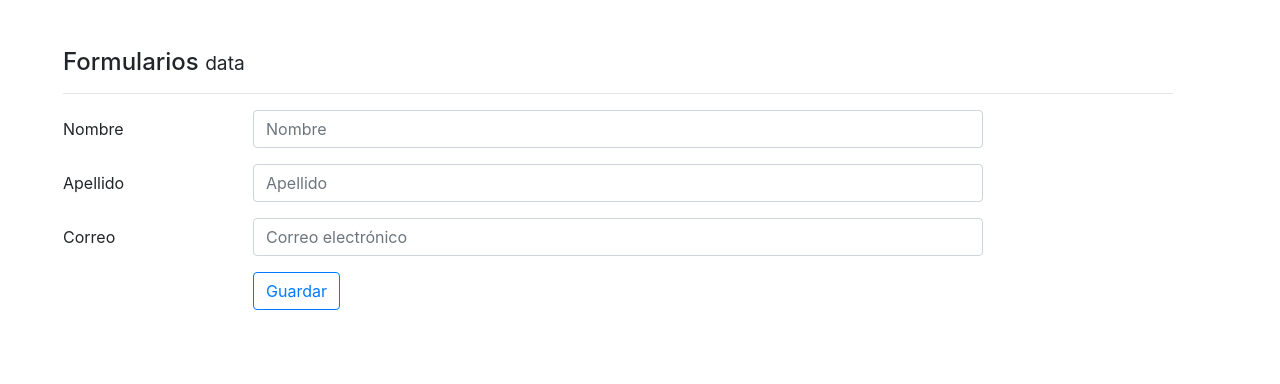
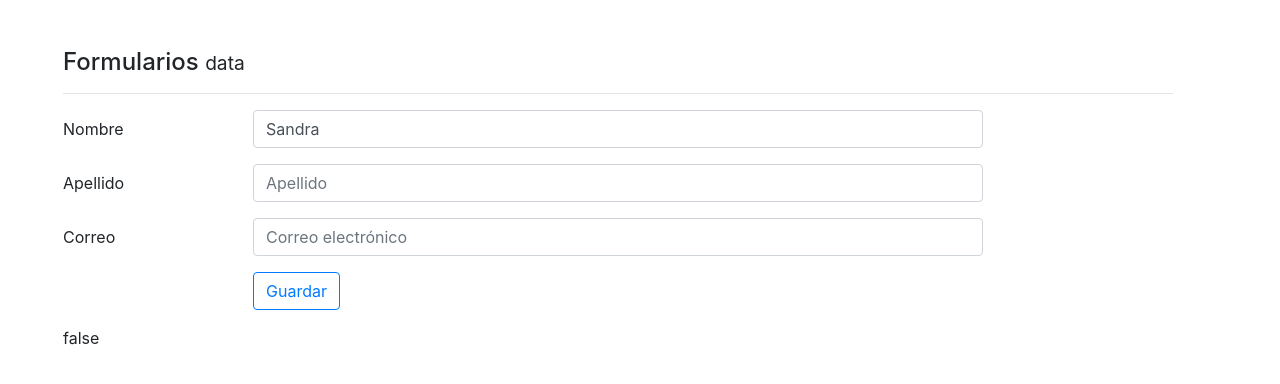
Before and after one commit to sandraLlanos/formularios_Angular, an Angular app: page / in a window 1280 px wide. Shown: the top 384 px of the page. Built offline with nearby package versions, Linux system fonts and the light colour scheme.

Commit message:
formGroups and validators

```diff
--- a/src/app/components/data/data.component.html
+++ b/src/app/components/data/data.component.html
@@ -10,7 +10,8 @@
 
         <input class="form-control"
                type="text"
-               placeholder="Nombre">
+               placeholder="Nombre"
+               formControlName="nombre">
       </div>
     </div>
 
@@ -20,7 +21,8 @@
 
         <input class="form-control"
                type="text"
-               placeholder="Apellido">
+               placeholder="Apellido"
+               formControlName="apellido">
       </div>
     </div>
 
@@ -32,7 +34,8 @@
 
       <input class="form-control"
              type="email"
-             placeholder="Correo electrónico">
+             placeholder="Correo electrónico"
+             formControlName="correo">
     </div>
   </div>
 
@@ -47,4 +50,6 @@
     </div>
   </div>
 
+  {{ forma.valid }}
+
 </form>
--- a/src/app/components/data/data.component.ts
+++ b/src/app/components/data/data.component.ts
@@ -14,9 +14,12 @@ export class DataComponent {
   constructor() {
 
     this.forma = new FormGroup({
-      'nombre': new FormControl('Sandra'),
-      'apellido': new FormControl(),
-      'correo': new FormControl()
+      'nombre': new FormControl('Sandra', Validators.required ),
+      'apellido': new FormControl('',     Validators.required ),
+      'correo': new FormControl('',       [
+                                            Validators.required,
+                                            Validators.pattern("[a-z0-9._%+-]+@[a-z0-9.-]+\.[a-z]{2,3}$")
+                                          ])
 
     })
 
```
Also changed, not shown: 1 other file (tests, documents, lock files or other folders).
